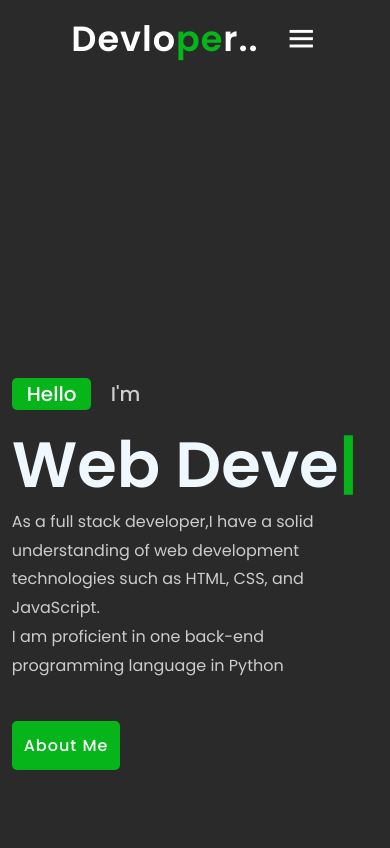
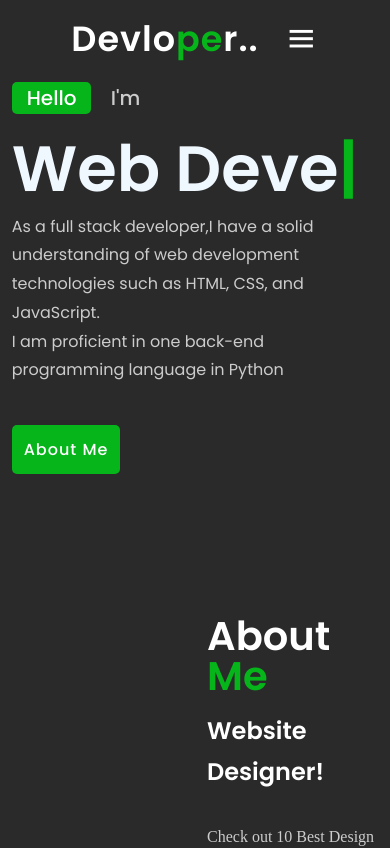
Before and after one commit to Suryanallamilli/Personal_portfolio-, a plain HTML site: page index.html in a window 390 px wide. Shown: the top 848 px of the page. Drawn offline with nearby package versions, Linux system fonts and the light colour scheme; a script that the page names is missing.

Commit message:
Update style.css

```diff
--- a/css/style.css
+++ b/css/style.css
@@ -489,7 +489,7 @@ form textarea {
         font-size: 2.5rem;
     }
     .home{
-        height: 130vh;
+        height: 60vh;
     }
 }
 @media (max-width:920){
```
